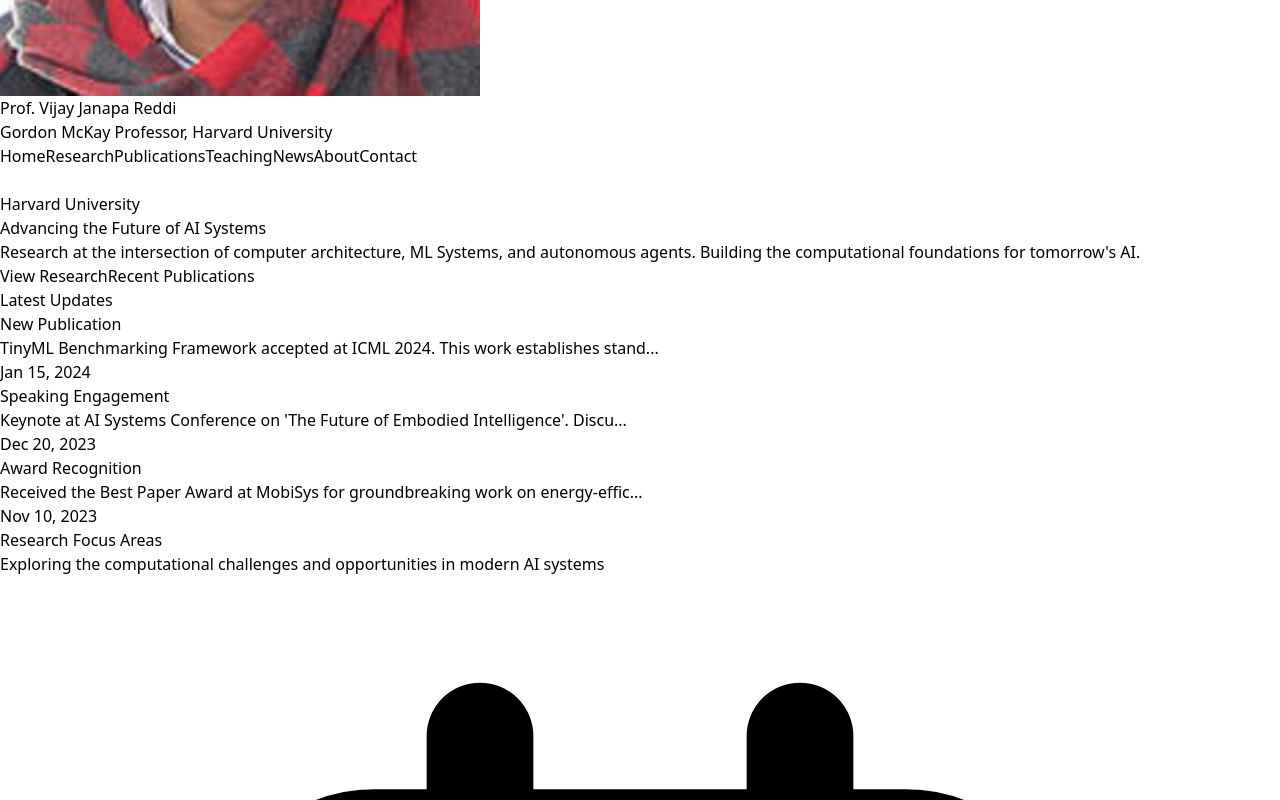
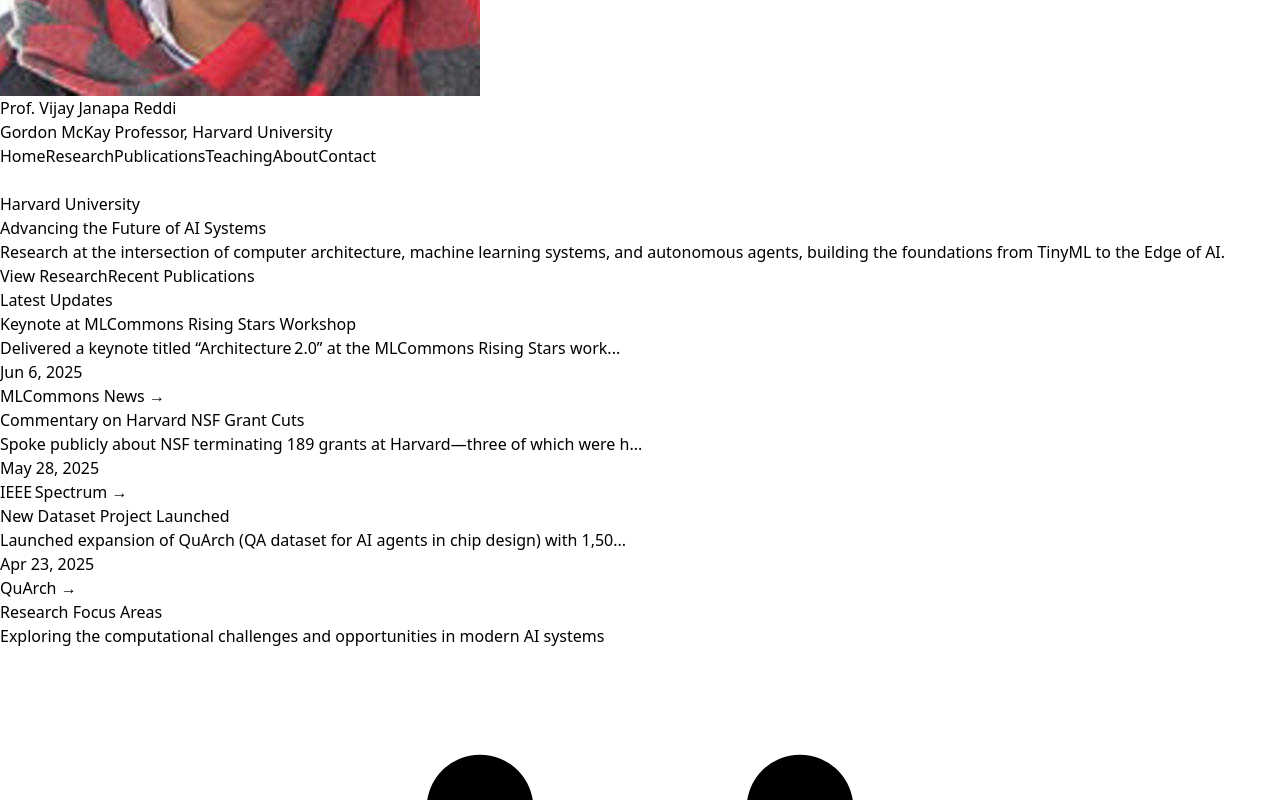
Before and after one commit to profvjreddi/profvjreddi.github.io, a React (Vite) app: page / in a window 1280 px wide. Shown: the part 504-1304 px from the top of the page. Built offline with nearby package versions, Linux system fonts and the light colour scheme.

Commit message:
Complete website with research updates, publications, and content management system

```diff
--- a/public/content/updates.yaml
+++ b/public/content/updates.yaml
@@ -1,30 +1,18 @@
 updates:
-  - date: "2024-01-15"
-    title: "New Publication"
-    description: "TinyML Benchmarking Framework accepted at ICML 2024. This work establishes standardized evaluation metrics for edge AI systems operating under severe resource constraints."
-    link: "https://arxiv.org/abs/example"
-    link_text: "Read paper"
+  - date: "2025-06-06"
+    title: "Keynote at MLCommons Rising Stars Workshop"
+    description: "Delivered a keynote titled “Architecture 2.0” at the MLCommons Rising Stars workshop hosted at Meta HQ, exploring the future of ML systems and agentic architectures."
+    link: "https://mlcommons.org/2025/06/2025-mlc-rising-stars/"
+    link_text: "MLCommons News"
 
-  - date: "2023-12-20"
-    title: "Speaking Engagement"
-    description: "Keynote at AI Systems Conference on 'The Future of Embodied Intelligence'. Discussing the challenges and opportunities in deploying intelligent systems in real-world environments."
-    link: ""
-    link_text: ""
+  - date: "2025-05-28"
+    title: "Commentary on Harvard NSF Grant Cuts"
+    description: "Spoke publicly about NSF terminating 189 grants at Harvard—three of which were his—causing $191 M in losses and prompting concerns about sustainable edge‑AI research."
+    link: "https://spectrum.ieee.org/harvard-funding-cuts"
+    link_text: "IEEE Spectrum"
 
-  - date: "2023-11-10"
-    title: "Award Recognition"
-    description: "Received the Best Paper Award at MobiSys for groundbreaking work on energy-efficient mobile architectures that enable continuous AI inference on battery-powered devices."
-    link: ""
-    link_text: ""
-
-  - date: "2023-10-05"
-    title: "New Collaboration"
-    description: "Excited to announce collaboration with Toyota Research Institute on safety-critical autonomous vehicle systems. Focus on real-time decision making under uncertainty."
-    link: "https://toyota.com/research"
-    link_text: "Learn more"
-
-  - date: "2023-09-12"
-    title: "Lab Update"
-    description: "Our team published new research on hardware-software co-design for next-generation edge computing platforms. Work spans from chip design to system software."
-    link: ""
-    link_text: ""
+  - date: "2025-04-23"
+    title: "New Dataset Project Launched"
+    description: "Launched expansion of QuArch (QA dataset for AI agents in chip design) with 1,500 validated QA pairs and a public leaderboard under Harvard's Edge Computing Lab."
+    link: "https://quarch.ai"
+    link_text: "QuArch"
--- a/src/App.tsx
+++ b/src/App.tsx
@@ -6,7 +6,6 @@
 import Teaching from "./pages/Teaching";
 import About from "./pages/About";
 import Contact from "./pages/Contact";
-import News from "./pages/News";
 import NotFound from "./pages/NotFound";
 
 function App() {
@@ -21,7 +20,6 @@
           <Route path="/teaching" element={<Teaching />} />
           <Route path="/about" element={<About />} />
           <Route path="/contact" element={<Contact />} />
-          <Route path="/news" element={<News />} />
 
           {/* IMPORTANT: DO NOT place any routes below this. */}
           <Route path="*" element={<NotFound />} />
--- a/src/components/Header.tsx
+++ b/src/components/Header.tsx
@@ -8,7 +8,6 @@
     { path: "/research", label: "Research" },
     { path: "/publications", label: "Publications" },
     { path: "/teaching", label: "Teaching" },
-    { path: "/news", label: "News" },
     { path: "/about", label: "About" },
     { path: "/contact", label: "Contact" },
   ];
--- a/src/components/Updates.tsx
+++ b/src/components/Updates.tsx
@@ -110,7 +110,19 @@
                   ? `${update.description.substring(0, 80)}...`
                   : update.description}
               </p>
-              <p className="text-xs opacity-70">{formatDate(update.date)}</p>
+              <div className="flex items-center justify-between">
+                <p className="text-xs opacity-70">{formatDate(update.date)}</p>
+                {update.link && update.link_text && (
+                  <a
+                    href={update.link}
+                    className="text-xs text-white/80 hover:text-white font-medium transition-colors"
+                    target="_blank"
+                    rel="noopener noreferrer"
+                  >
+                    {update.link_text} →
+                  </a>
+                )}
+              </div>
             </div>
           ))}
         </div>
--- a/src/pages/Home.tsx
+++ b/src/pages/Home.tsx
@@ -18,8 +18,8 @@
                 <span className="text-[#A51C30]"> AI Systems</span>
               </h1>
               <p className="text-xl text-gray-600 mb-8 leading-relaxed">
-                Research at the intersection of computer architecture, ML Systems,
-                and autonomous agents. Building the computational foundations for tomorrow's AI.
+                Research at the intersection of computer architecture, machine learning systems,
+                and autonomous agents, building the foundations from TinyML to the Edge of AI.
               </p>
               <div className="flex flex-col sm:flex-row gap-4">
                 <Link to="/research" className="bg-[#A51C30] text-white px-6 py-3 rounded-lg font-medium hover:bg-[#8B1A2B] transition-colors text-center">
--- a/src/pages/News.tsx
+++ /dev/null
@@ -1,27 +0,0 @@
-import Updates from '../components/Updates';
-
-function News() {
-  return (
-    <div className="min-h-screen bg-white">
-      <div className="bg-gradient-to-br from-gray-50 to-white">
-        <div className="max-w-4xl mx-auto px-6 py-12">
-          <div className="mb-12">
-            <h1 className="text-4xl font-bold text-gray-900 mb-4">News & Updates</h1>
-            <div className="w-24 h-1 bg-[#A51C30]"></div>
-            <p className="text-lg text-gray-600 mt-6 max-w-3xl">
-              Stay up to date with the latest research developments, publications, awards, and lab activities.
-            </p>
-          </div>
-        </div>
-      </div>
-
-      <div className="bg-white">
-        <div className="max-w-4xl mx-auto px-6 py-12">
-          <Updates />
-        </div>
-      </div>
-    </div>
-  );
-}
-
-export default News;
```
Also changed, not shown: public/content/README.md.
